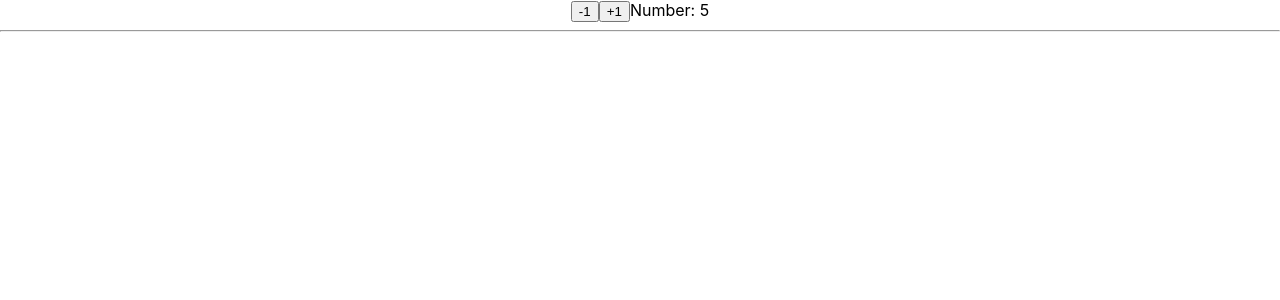
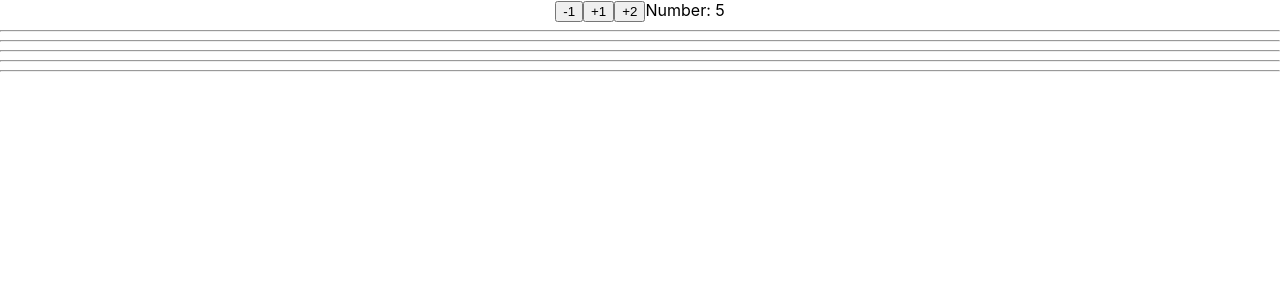
Before and after one commit to EddieFong/react-counter, a React (Create React App) app: page / in a window 1280 px wide. Shown: the top 300 px of the page. Built offline with nearby package versions, Linux system fonts and the light colour scheme.

Commit message:
line component repeat

```diff
--- a/src/App.js
+++ b/src/App.js
@@ -8,7 +8,7 @@ class App extends Component {
 
 state= {
   number: this.props.defaultNum,
-  numberArray: [{}]
+  numberArray: new Array(this.props.defaultNum).fill({})
 }
 
   alertFunction = () => {
@@ -19,19 +19,40 @@ state= {
      this.setState(
       {
         number: this.props.newFunction(this.state.number),
-        numberArray: new Array(this.state.number).fill(0)
+        numberArray: new Array(this.state.number).fill({})
       }
     )
   }
 
+  numberPlug1Function = () => {
+    this.setState(
+     {
+       number: this.state.number + 1,
+       numberArray: new Array(this.state.number).fill({})
+     }
+   )
+ }
+
+ numberMinus1Function = () => {
+  this.setState(
+   {
+     number: this.state.number - 1,
+     numberArray: new Array(this.state.number).fill({})
+   }
+ )
+}
+
   render() {
     return (
       <div className="App">
-        <button onClick = {this.numberFunction} >
+        <button onClick = {this.numberMinus1Function} >
           -1
         </button>
+        <button onClick = {this.numberPlug1Function}>
+          +1
+        </button>
         <button onClick = {this.numberFunction}>
-          +1
+          +2
         </button>
         <span>
           <Number></Number> {this.state.number}
```
